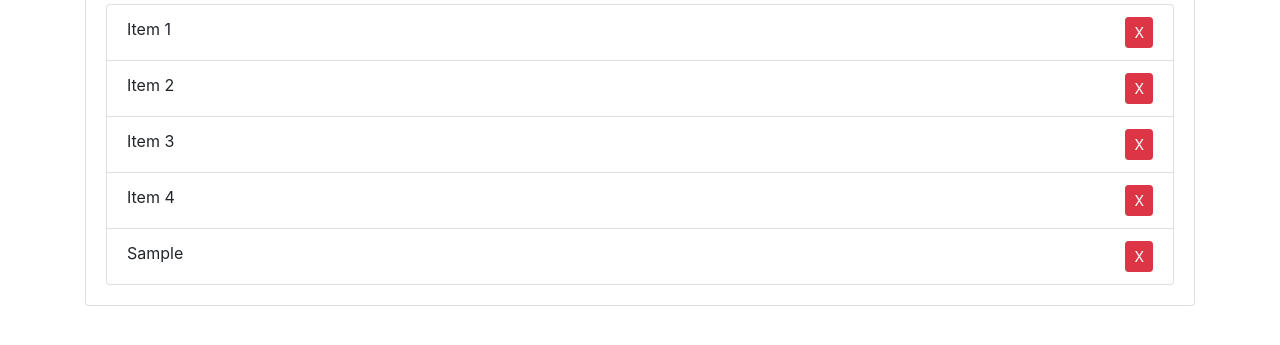
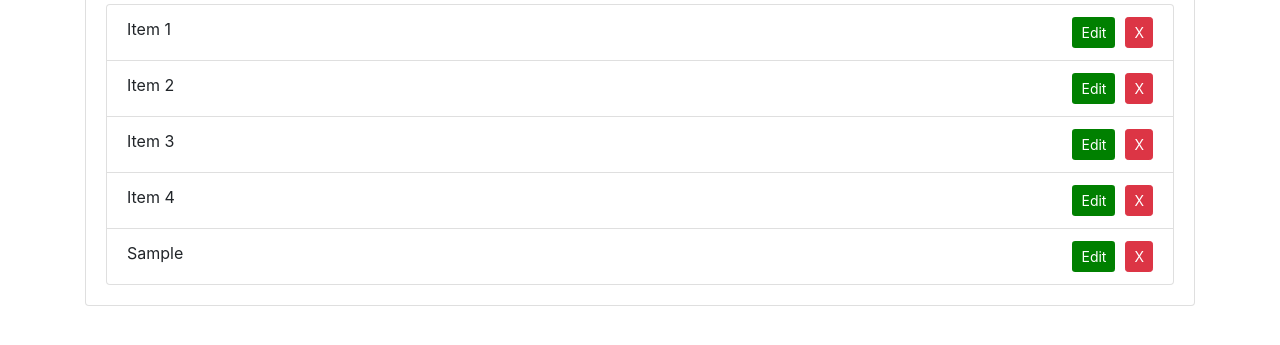
Before and after one commit to CODE-Y02/LearnDOM, a plain HTML site: page dom4/index.html in a window 1280 px wide. Both pictures are taken after typing "Sample" into the empty fields and a click on the input "Submit". Shown: the part 273-618 px from the top of the page. Drawn offline with nearby package versions, Linux system fonts and the light colour scheme.

Commit message:
added edit button

```diff
--- a/dom4/dom.js
+++ b/dom4/dom.js
@@ -34,8 +34,17 @@ function addItem(e) {
   // appednd text node
   deleteBtn.appendChild(document.createTextNode("X"));
 
+  //create edit btn
+  let editBtn = document.createElement("button");
+  // add class to edit btn
+  editBtn.className = "btn btn-sm float-right edit";
+
+  // create text node
+  editBtn.innerText = "Edit";
+
   // apppednd btn to li
   li.appendChild(deleteBtn);
+  li.appendChild(editBtn);
 
   itemList.appendChild(li);
 
@@ -50,7 +59,7 @@ function removeItem(e) {
 
     if (confirm("Are yoy sure ?")) {
       let li = e.target.parentElement;
-      li.remove()
+      li.remove();
     }
   }
 }
--- a/dom4/index.html
+++ b/dom4/index.html
@@ -12,6 +12,13 @@
       crossorigin="anonymous"
     />
     <title>Document</title>
+    <style>
+      .edit {
+        margin-right: 10px;
+        background-color: green;
+        color: white;
+      }
+    </style>
   </head>
   <body>
     <header id="main-header" class="bg-success text-white p-4 mb-3">
@@ -43,18 +50,22 @@
           <li class="list-group-item">
             Item 1
             <button class="btn btn-danger btn-sm float-right delete">X</button>
+            <button class="btn btn-sm float-right edit">Edit</button>
           </li>
           <li class="list-group-item">
             Item 2
             <button class="btn btn-danger btn-sm float-right delete">X</button>
+            <button class="btn btn-sm float-right edit">Edit</button>
           </li>
           <li class="list-group-item">
             Item 3
             <button class="btn btn-danger btn-sm float-right delete">X</button>
+            <button class="btn btn-sm float-right edit">Edit</button>
           </li>
           <li class="list-group-item">
             Item 4
             <button class="btn btn-danger btn-sm float-right delete">X</button>
+            <button class="btn btn-sm float-right edit">Edit</button>
           </li>
         </ul>
       </div>
```
